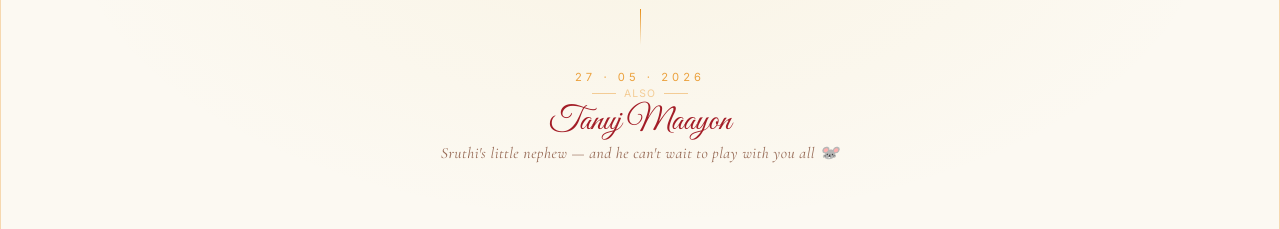
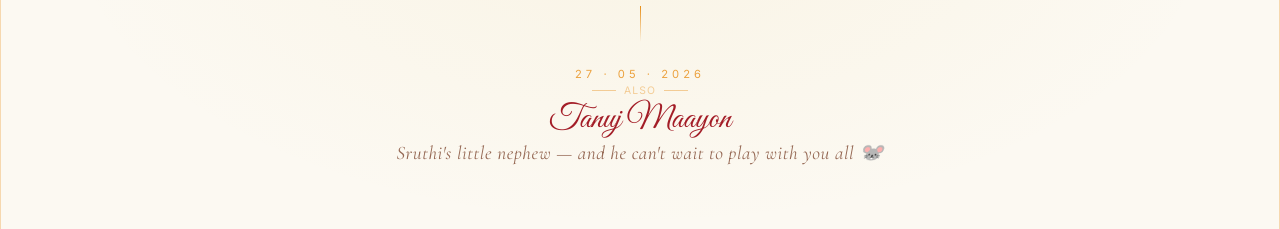
Before and after one commit to iammurali/engagement, a React (Vite) app: page / in a window 1280 px wide. Shown: the part 4520-4749 px from the top of the page. Built offline with nearby package versions, Linux system fonts and the light colour scheme.

Commit message:
Update Closing.jsx

```diff
--- a/src/components/Closing.jsx
+++ b/src/components/Closing.jsx
@@ -220,7 +220,7 @@ export default function Closing() {
             <p
               className="font-cormorant italic mt-1"
               style={{
-                fontSize: 'clamp(0.88rem, 2.4vw, 0.98rem)',
+                fontSize: 'clamp(0.99rem, 2.4vw, 1.2rem)',
                 color: 'var(--color-text-muted)',
                 opacity: 0.9,
                 letterSpacing: '0.03em',
```
